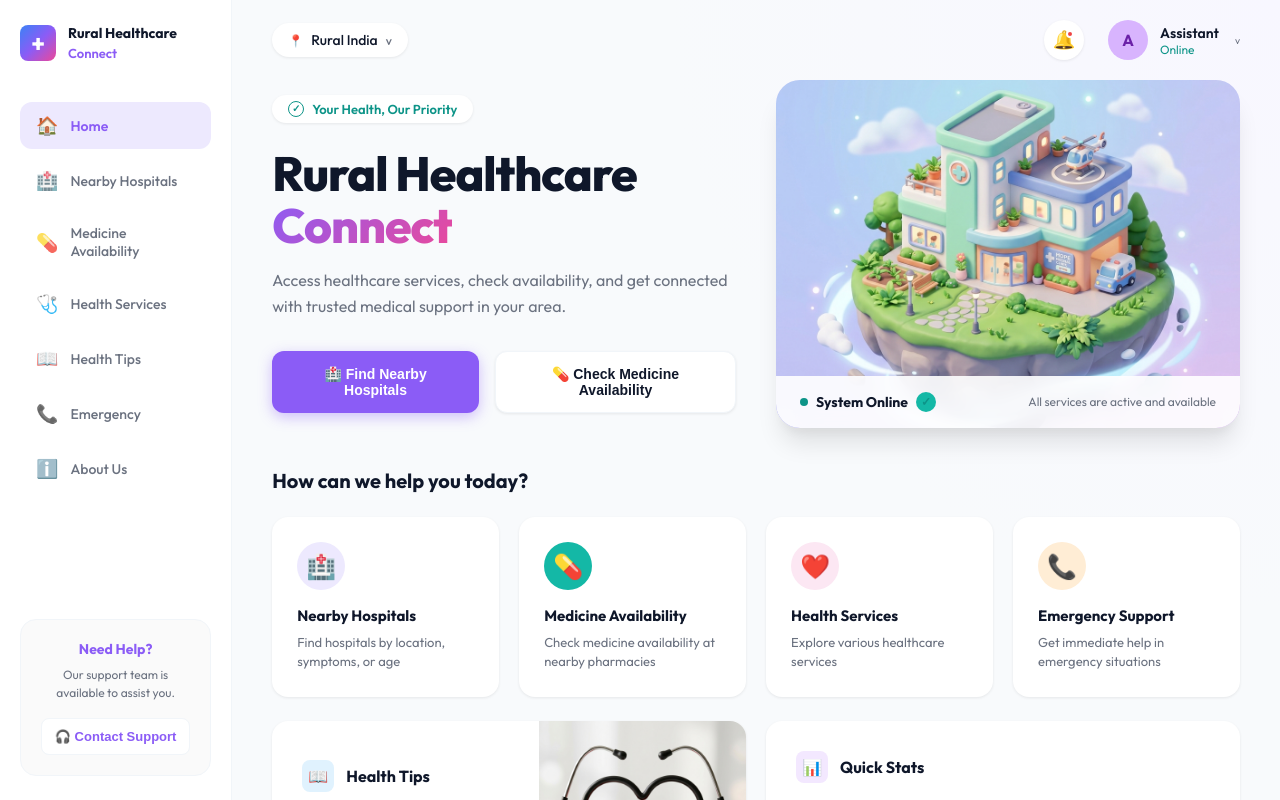
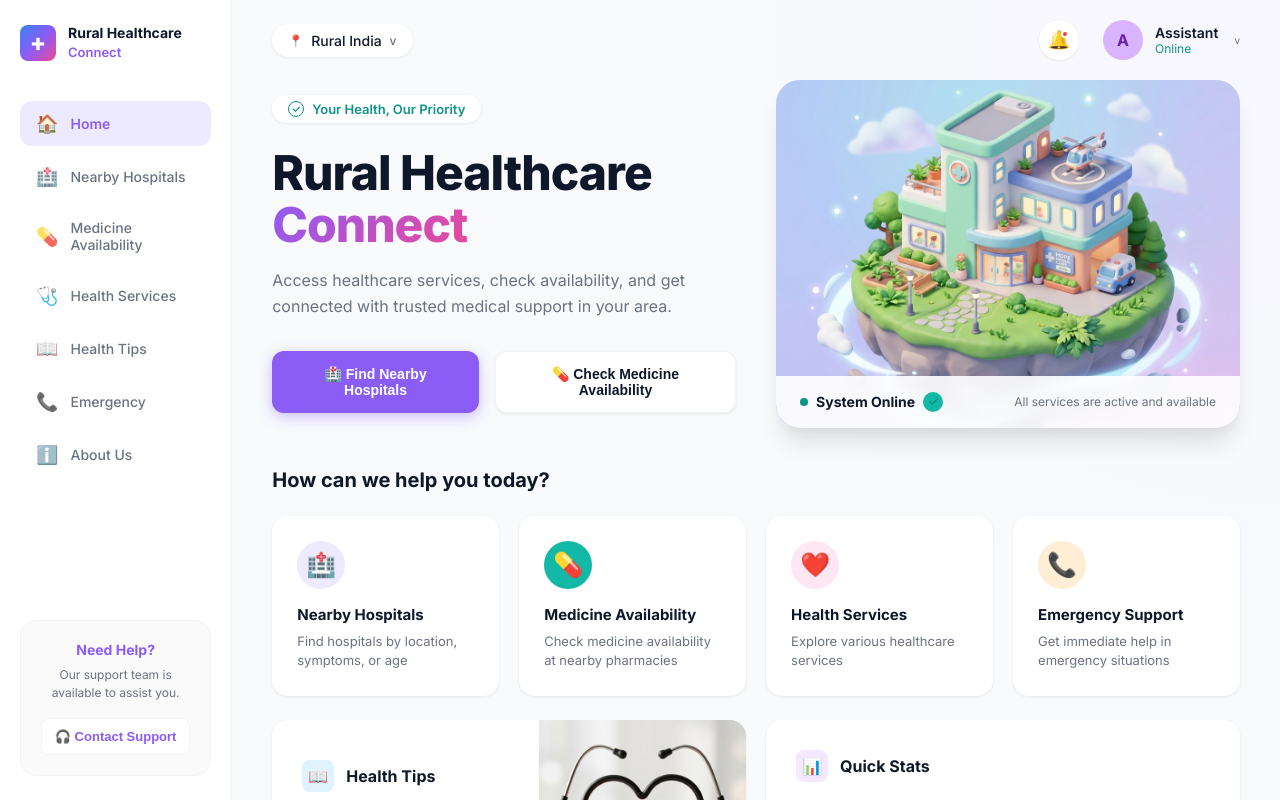
Before and after one commit to Akshayathiru/ruralconnector, a React (Vite) app in the folder ruralconnector/: page / in a window 1280 px wide. Shown: the top 800 px of the page. Built offline with nearby package versions, Linux system fonts and the light colour scheme.

Commit message:
fonts are changed

```diff
--- a/ruralconnector/index.html
+++ b/ruralconnector/index.html
@@ -7,7 +7,7 @@
     <meta name="description" content="Rural Healthcare Connect - Check doctor availability, medicine availability, and get health assistance before travelling." />
     <title>Rural Healthcare Connect</title>
     <!-- Google Fonts: loads beautiful modern fonts from the internet -->
-    <link href="https://fonts.googleapis.com/css2?family=Outfit:wght@400;600;700;800&display=swap" rel="stylesheet" />
+    <link href="https://fonts.googleapis.com/css2?family=Inter:wght@400;500;600;700;800&display=swap" rel="stylesheet" />
   </head>
   <body>
     <!-- This div with id="root" is where React will inject/render all our content -->
--- a/ruralconnector/src/index.css
+++ b/ruralconnector/src/index.css
@@ -22,7 +22,7 @@
 body {
   margin: 0;
   padding: 0;
-  font-family: 'Outfit', system-ui, sans-serif;
+  font-family: 'Inter', system-ui, sans-serif;
 }
 
 /* Make the #root div fill the full viewport height */
--- a/ruralconnector/src/pages/HomePage.css
+++ b/ruralconnector/src/pages/HomePage.css
@@ -3,7 +3,7 @@
    Theme: Dashboard Layout with Sidebar, beautiful typography
    ═══════════════════════════════════════════════════════════════════ */
 
-@import url('https://fonts.googleapis.com/css2?family=Outfit:wght@300;400;500;600;700;800&display=swap');
+@import url('https://fonts.googleapis.com/css2?family=Inter:wght@300;400;500;600;700;800&display=swap');
 
 :root {
   --bg-color: #f8fafc;
@@ -40,7 +40,7 @@
 }
 
 body {
-  font-family: 'Outfit', sans-serif;
+  font-family: 'Inter', sans-serif;
   background-color: var(--bg-color);
   color: var(--text-main);
   margin: 0;
--- a/ruralconnector/src/pages/HospitalsPage.css
+++ b/ruralconnector/src/pages/HospitalsPage.css
@@ -5,7 +5,7 @@
 .hospitals-page {
   min-height: 100vh;
   background-color: #f8fafc;
-  font-family: 'Outfit', sans-serif;
+  font-family: 'Inter', sans-serif;
   color: #0f172a;
 }
 
--- a/ruralconnector/src/pages/PageStyles.css
+++ b/ruralconnector/src/pages/PageStyles.css
@@ -8,7 +8,7 @@
       This is the DRY principle: Don't Repeat Yourself.
    ═══════════════════════════════════════════════════════════════════ */
 
-@import url('https://fonts.googleapis.com/css2?family=Outfit:wght@400;500;600;700;800&display=swap');
+@import url('https://fonts.googleapis.com/css2?family=Inter:wght@400;500;600;700;800&display=swap');
 
 /* ── Variables ── */
 :root {
@@ -28,7 +28,7 @@
   --shadow-sm:    0 1px 3px rgba(0,0,0,0.08);
   --shadow-md:    0 4px 16px rgba(13,148,136,0.12);
   --radius:       14px;
-  --font:         'Outfit', system-ui, sans-serif;
+  --font:         'Inter', system-ui, sans-serif;
 }
 
 /* ── Keyframes ── */
```
